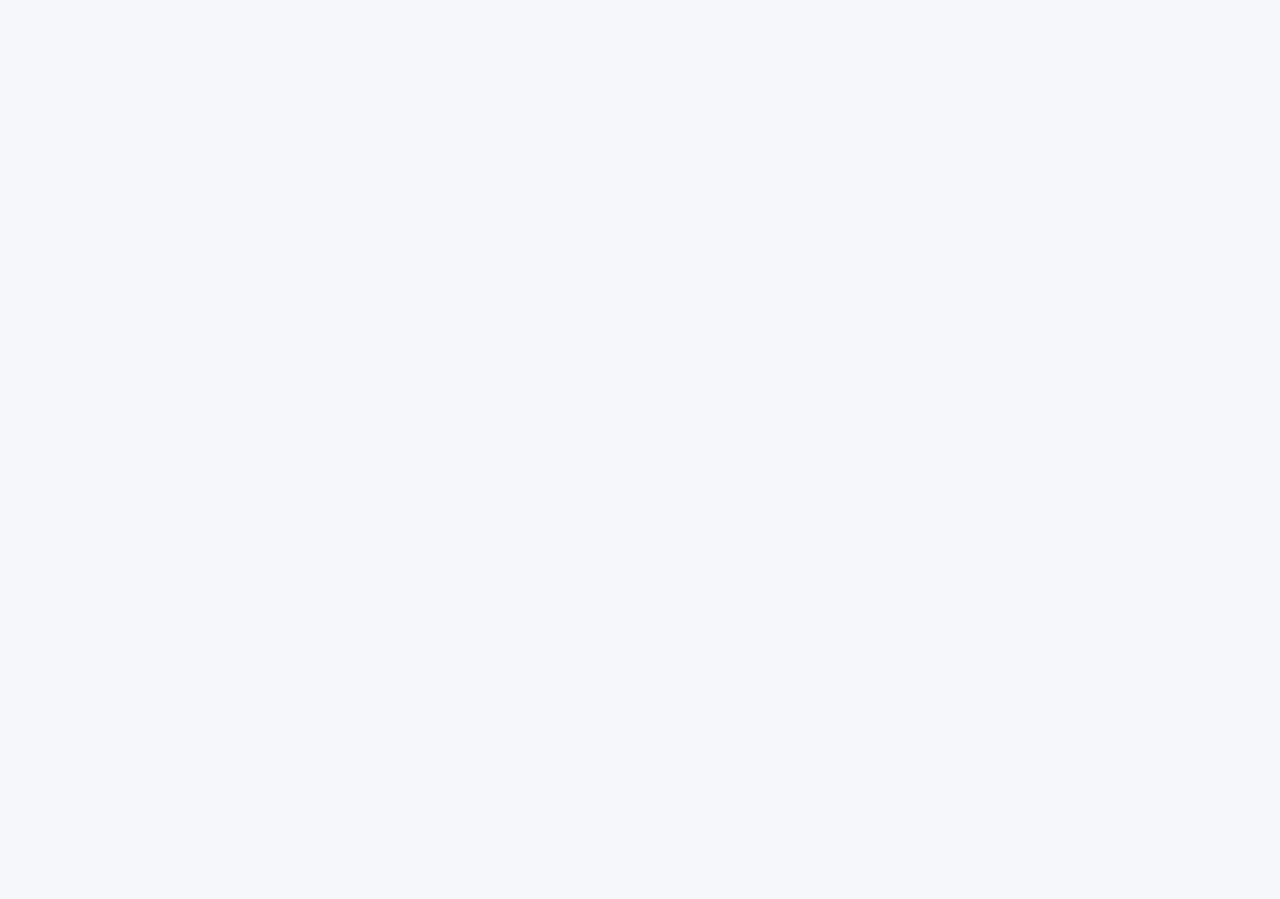
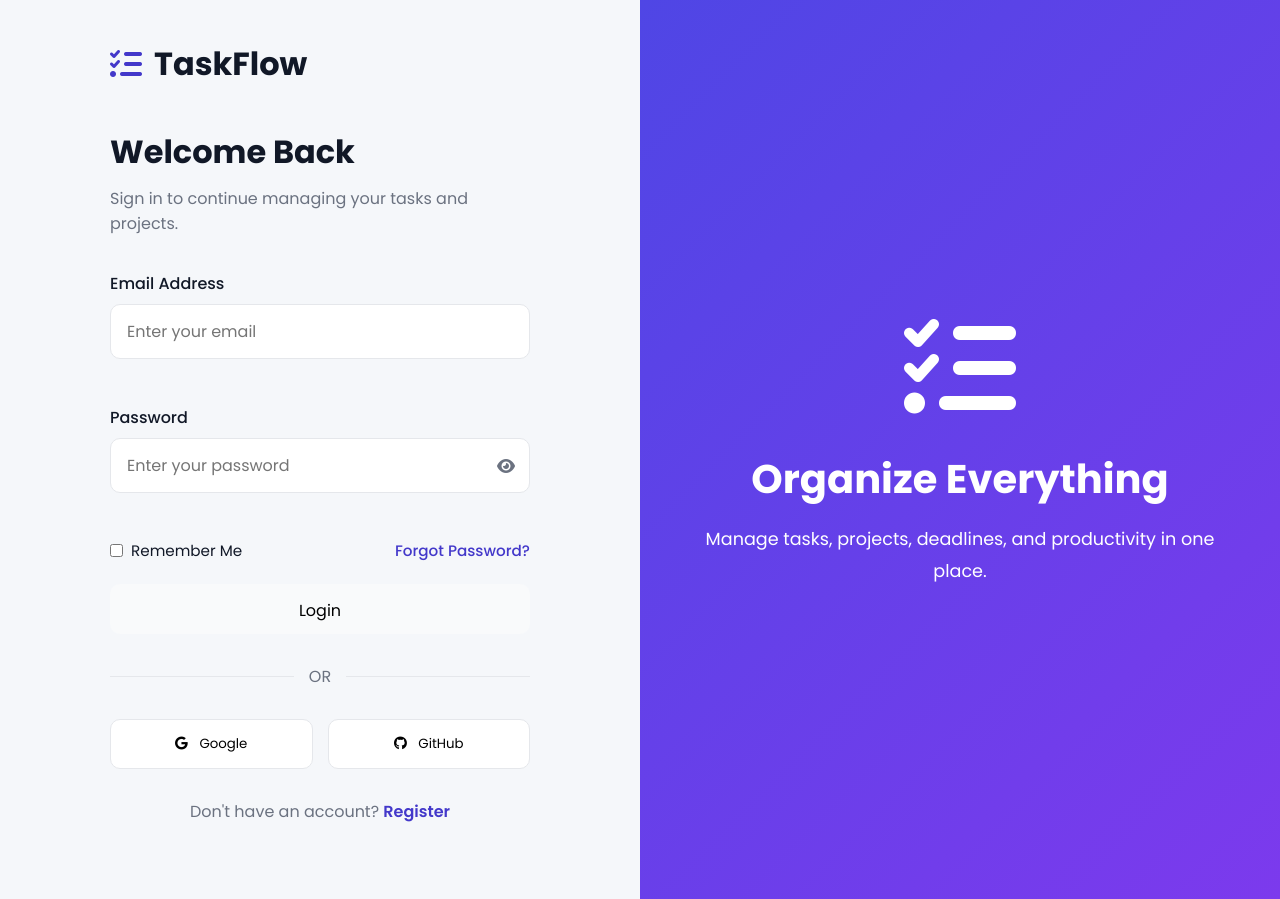
Before and after one commit to Dikshit-Yadav/TaskFlow, a plain HTML site: page login.html in a window 1280 px wide. Before the commit the page ends 800 px from the top, so only its background shows below. Drawn offline with nearby package versions, Linux system fonts and the light colour scheme.

Commit message:
implement login page with client-side validation

```diff
--- a/css/auth.css
+++ b/css/auth.css
@@ -0,0 +1,247 @@
+.auth-container {
+    min-height: 100vh;
+    display: grid;
+    grid-template-columns: 1fr 1fr;
+}
+
+.auth-left {
+    display: flex;
+    flex-direction: column;
+    justify-content: center;
+    max-width: 500px;
+    margin: auto;
+    width: 100%;
+    padding: 40px;
+}
+
+.logo {
+    display: flex;
+    align-items: center;
+    gap: 12px;
+    margin-bottom: 40px;
+}
+
+.logo i {
+    font-size: 2rem;
+    color: var(--primary-color);
+}
+
+.logo h1 {
+    font-size: 2rem;
+}
+
+.auth-left h2 {
+    font-size: 2rem;
+    margin-bottom: 10px;
+}
+
+.auth-left>p {
+    color: var(--text-light);
+    margin-bottom: 35px;
+}
+
+#loginForm {
+    display: flex;
+    flex-direction: column;
+    gap: 22px;
+}
+
+.input-group {
+    display: flex;
+    flex-direction: column;
+}
+
+.input-group label {
+    margin-bottom: 8px;
+    font-weight: 500;
+}
+
+.input-group input {
+    padding: 14px 16px;
+    border: 1px solid var(--border-color);
+    border-radius: var(--radius);
+    font-size: 1rem;
+    transition: var(--transition);
+}
+
+.input-group input:focus {
+    border-color: var(--primary-color);
+}
+
+.input-error {
+
+    border:1px solid var(--danger-color)!important;
+
+}
+
+.input-success {
+
+    border:1px solid var(--success-color)!important;
+
+}
+
+
+.password-wrapper{
+
+    position:relative;
+
+}
+
+.password-wrapper input{
+
+    width:100%;
+
+    padding-right:50px;
+
+}
+
+.password-wrapper button{
+
+    position:absolute;
+
+    right:15px;
+
+    top:50%;
+
+    transform:translateY(-50%);
+
+    background:none;
+
+    border:none;
+
+    color:var(--text-light);
+
+    cursor:pointer;
+
+    font-size:1rem;
+
+}
+
+.error{
+
+    margin-top:6px;
+
+    color:var(--danger-color);
+
+    font-size:.85rem;
+
+    min-height:18px;
+
+}
+
+.options {
+    display: flex;
+    justify-content: space-between;
+    align-items: center;
+    font-size: .95rem;
+
+}
+
+.remember {
+    display: flex;
+    align-items: center;
+    gap: 8px;
+
+}
+
+.options a {
+    color: var(--primary-color);
+    font-weight: 500;
+}
+
+.btn-login {
+    height: 50px;
+    padding: 14px;
+    border-radius: var(--radius);
+    background: var(--secondary-color);
+    font-size: 1rem;
+    transition: var(--transition);
+}
+
+.btn-login:hover {
+    background: var(--primary-hover);
+    color: white;
+
+}
+
+.divider {
+    display: flex;
+    align-items: center;
+    gap: 15px;
+    margin: 30px 0;
+}
+
+.divider::before,
+.divider::after {
+    content: "";
+    flex: 1;
+    height: 1px;
+    background: var(--border-color);
+}
+
+.divider span {
+    color: var(--text-light);
+}
+
+.social-buttons {
+    display: flex;
+    gap: 15px;
+}
+
+.social-buttons button {
+    flex: 1;
+    padding: 14px;
+    border: 1px solid var(--border-color);
+    background: white;
+    border-radius: var(--radius);
+    transition: var(--transition);
+}
+
+.social-buttons button:hover {
+    background: #f3f4f6;
+}
+
+.social-buttons i {
+    margin-right: 8px;
+}
+
+.register-link {
+    margin-top: 30px;
+    text-align: center;
+}
+
+.register-link a {
+    color: var(--primary-color);
+    font-weight: 600;
+}
+
+.auth-right {
+    background: linear-gradient(135deg,
+            #4F46E5,
+            #7C3AED);
+
+    display: flex;
+    justify-content: center;
+    align-items: center;
+    color: white;
+    padding: 50px;
+}
+
+.hero-content {
+    text-align: center;
+}
+
+.hero-icon {
+    font-size: 7rem;
+    margin-bottom: 25px;
+}
+
+.hero-content h2 {
+    font-size: 2.5rem;
+    margin-bottom: 15px;
+}
+
+.hero-content p {
+    font-size: 1.1rem;
+    line-height: 1.8;
+}
--- a/css/style.css
+++ b/css/style.css
@@ -5,8 +5,9 @@
 }
 
 :root {
-    --primary-color: #4F46E5;
+    --secondary-color: #e0dfec;
     --primary-hover: #4338CA;
+    --primary-color: #4338CA;
 
     --secondary-color: #F9FAFB;
 
--- a/js/auth.js
+++ b/js/auth.js
@@ -1,3 +1,107 @@
+function validateEmailField() {
+    const email = $("#email").val().trim();
+
+    clearValidation("#email", "#emailError");
+
+    if (email === "") {
+        showError(
+            "#email",
+            "#emailError",
+            "Email is required."
+        );
+
+        return false;
+    }
+    else if (!isValidEmail(email)) {
+        showError(
+            "#email",
+            "#emailError",
+            "enter a valid email address."
+        );
+        return false;
+    }
+    else {
+        showSuccess(
+            "#email",
+            "#emailError",
+        )
+        return true;
+    }
+}
+
+function validatePasswordField() {
+
+    const password = $("#password").val().trim();
+
+    clearValidation("#password", "#passwordError");
+
+    if (password === "") {
+
+        showError(
+            "#password",
+            "#passwordError",
+            "Password is required."
+        );
+
+        return false;
+    }
+    else if (!isValidPassword(password)) {
+
+        showError(
+            "#password",
+            "#passwordError",
+            "Password must contain at least 8 characters, one uppercase letter, one lowercase letter, one number and one special character."
+        );
+
+        return false;
+    }
+    else {
+
+        showSuccess(
+            "#password",
+            "#passwordError"
+        );
+        return true;
+    }
+}
+
 $(document).ready(function () {
     console.log("Auth Page Loaded");
+
+    $("#togglePassword").click(function () {
+        const password = $("#password");
+        const icon = $(this).find("i");
+
+        if (password.attr("type") === "password") {
+            password.attr("type", "text");
+            icon.removeClass("fa-eye").addClass("fa-eye-slash");
+
+        }
+        else {
+            password.attr("type", "password");
+            icon.removeClass("fa-eye-slash").addClass("fa-eye");
+        }
+    });
+
+    $("#loginForm").submit(function (e) {
+
+        e.preventDefault();
+
+        const isEmailValid = validateEmailField();
+        const isPasswordValid = validatePasswordField();
+
+        if (!isEmailValid || !isPasswordValid) {
+            return;
+        }
+
+        console.log("Login Successful!");
+    });
+
+    $("#email").on("input blur", function(){
+        validateEmailField();
+    });
+
+    $("#password").on("input blur", function(){
+        validatePasswordField();
+    });
 });
--- a/js/ui.js
+++ b/js/ui.js
@@ -0,0 +1,26 @@
+function showError(inputId, errorId, message) {
+
+    $(inputId).addClass("input-error");
+    $(inputId).removeClass("input-success");
+
+    $(errorId).text(message);
+
+}
+
+function showSuccess(inputId, errorId) {
+
+    $(inputId).removeClass("input-error");
+    $(inputId).addClass("input-success");
+
+    $(errorId).text("");
+
+}
+
+function clearValidation(inputId, errorId) {
+
+    $(inputId)
+        .removeClass("input-error input-success");
+
+    $(errorId).text("");
+
+}
--- a/js/validation.js
+++ b/js/validation.js
@@ -0,0 +1,9 @@
+function isValidEmail(email){
+    const emailRegex = /^[^\s@]+@[^\s@]+\.[^\s@]+$/;
+    return emailRegex.test(email);
+}
+
+function isValidPassword(password){
+    const passwordRegex = /^(?=.*[A-Z])(?=.*[a-z])(?=.*\d)(?=.*[@$!%*?&])[A-Za-z\d@$!%*?&]{8,}$/;
+    return passwordRegex.test(password);
+}
--- a/login.html
+++ b/login.html
@@ -17,12 +17,10 @@
         rel="stylesheet">
 
     <!-- Font Awesome -->
-    <link rel="stylesheet"
-        href="https://cdnjs.cloudflare.com/ajax/libs/font-awesome/6.7.2/css/all.min.css">
+    <link rel="stylesheet" href="https://cdnjs.cloudflare.com/ajax/libs/font-awesome/6.7.2/css/all.min.css">
 
     <!-- jQuery UI CSS -->
-    <link rel="stylesheet"
-        href="https://code.jquery.com/ui/1.14.1/themes/base/jquery-ui.css">
+    <link rel="stylesheet" href="https://code.jquery.com/ui/1.14.1/themes/base/jquery-ui.css">
 
     <!-- CSS -->
     <link rel="stylesheet" href="./css/style.css">
@@ -34,7 +32,138 @@
 <body>
 
     <!-- Page Content -->
+    <div class="auth-container">
 
+        <div class="auth-left">
+
+            <div class="logo">
+                <i class="fa-solid fa-list-check"></i>
+                <h1>TaskFlow</h1>
+            </div>
+
+            <h2>Welcome Back</h2>
+
+            <p>
+                Sign in to continue managing your tasks and projects.
+            </p>
+
+            <form id="loginForm" novalidate>
+
+                <div class="input-group">
+
+                    <label for="email">
+                        Email Address
+                    </label>
+
+                    <input type="email" id="email" name="email" placeholder="Enter your email" autocomplete="email">
+
+                    <small class="error" id="emailError"></small>
+
+                </div>
+
+                <div class="input-group">
+
+                    <label for="password">
+                        Password
+                    </label>
+
+                    <div class="password-wrapper">
+
+                        <input type="password" id="password" name="password" placeholder="Enter your password"
+                            autocomplete="current-password">
+
+                        <button type="button" id="togglePassword">
+
+                            <i class="fa-solid fa-eye"></i>
+
+                        </button>
+
+                    </div>
+
+                    <small class="error" id="passwordError"></small>
+
+                </div>
+
+                <div class="options">
+
+                    <label class="remember">
+
+                        <input type="checkbox" id="remember">
+
+                        Remember Me
+
+                    </label>
+
+                    <a href="forgot-password.html">
+
+                        Forgot Password?
+
+                    </a>
+
+                </div>
+
+                <button class="btn-login" type="submit">
+
+                    Login
+
+                </button>
+
+            </form>
+
+            <div class="divider">
+                <span>OR</span>
+            </div>
+
+            <div class="social-buttons">
+
+                <button>
+                    <i class="fa-brands fa-google"></i>
+
+                    Google
+                </button>
+
+                <button>
+                    <i class="fa-brands fa-github"></i>
+
+                    GitHub
+                </button>
+
+            </div>
+
+            <p class="register-link">
+
+                Don't have an account?
+
+                <a href="register.html">
+                    Register
+                </a>
+
+            </p>
+
+        </div>
+
+        <!-- Right Section -->
+
+        <div class="auth-right">
+
+            <div class="hero-content">
+
+                <i class="fa-solid fa-list-check hero-icon"></i>
+
+                <h2>Organize Everything</h2>
+
+                <p>
+
+                    Manage tasks, projects, deadlines,
+                    and productivity in one place.
+
+                </p>
+
+            </div>
+
+        </div>
+
+    </div>
 
 
     <!-- jQuery -->
@@ -45,8 +174,9 @@
 
     <!-- JS -->
     <script src="./js/app.js"></script>
+    <script src="./js/validation.js"></script>
+    <script src="./js/ui.js"></script>
     <script src="./js/auth.js"></script>
-
 </body>
 
 </html>
```
Also changed, not shown: 1 other file.
